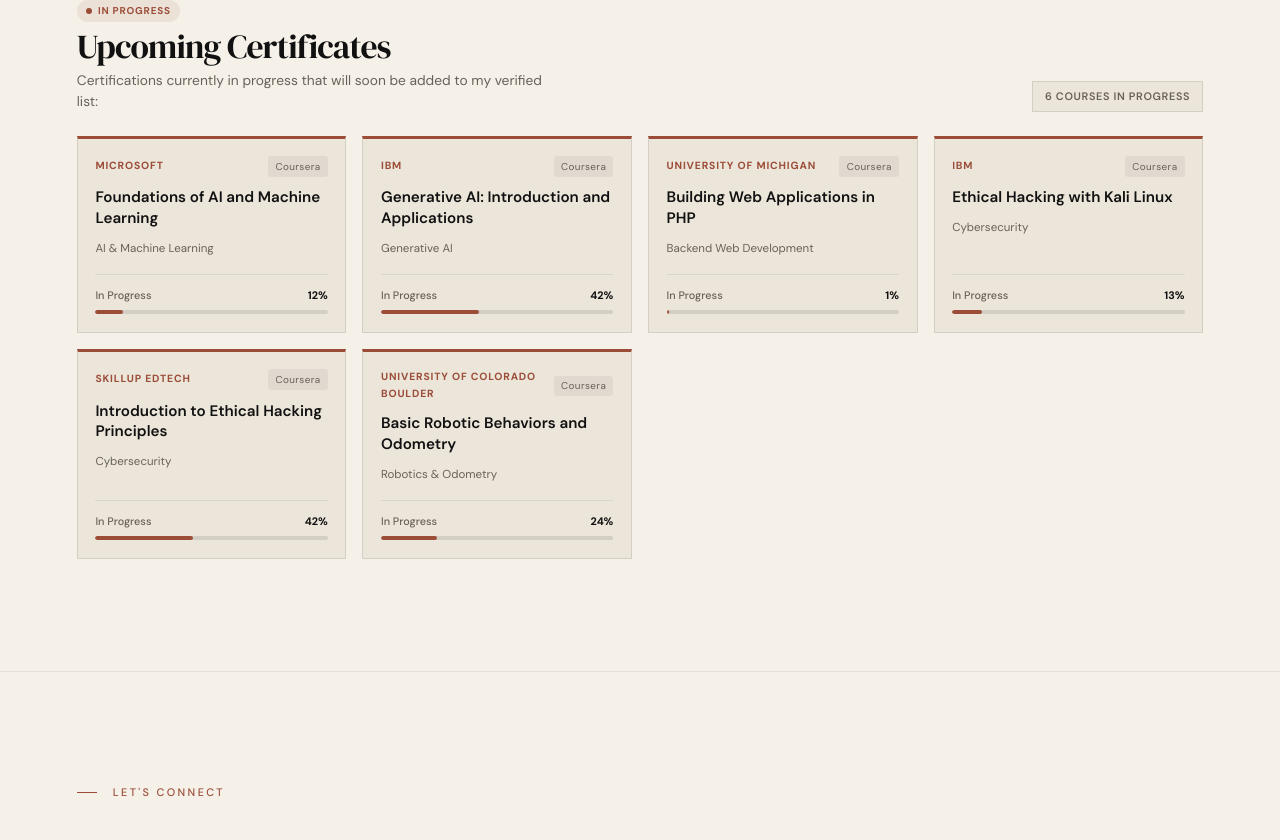
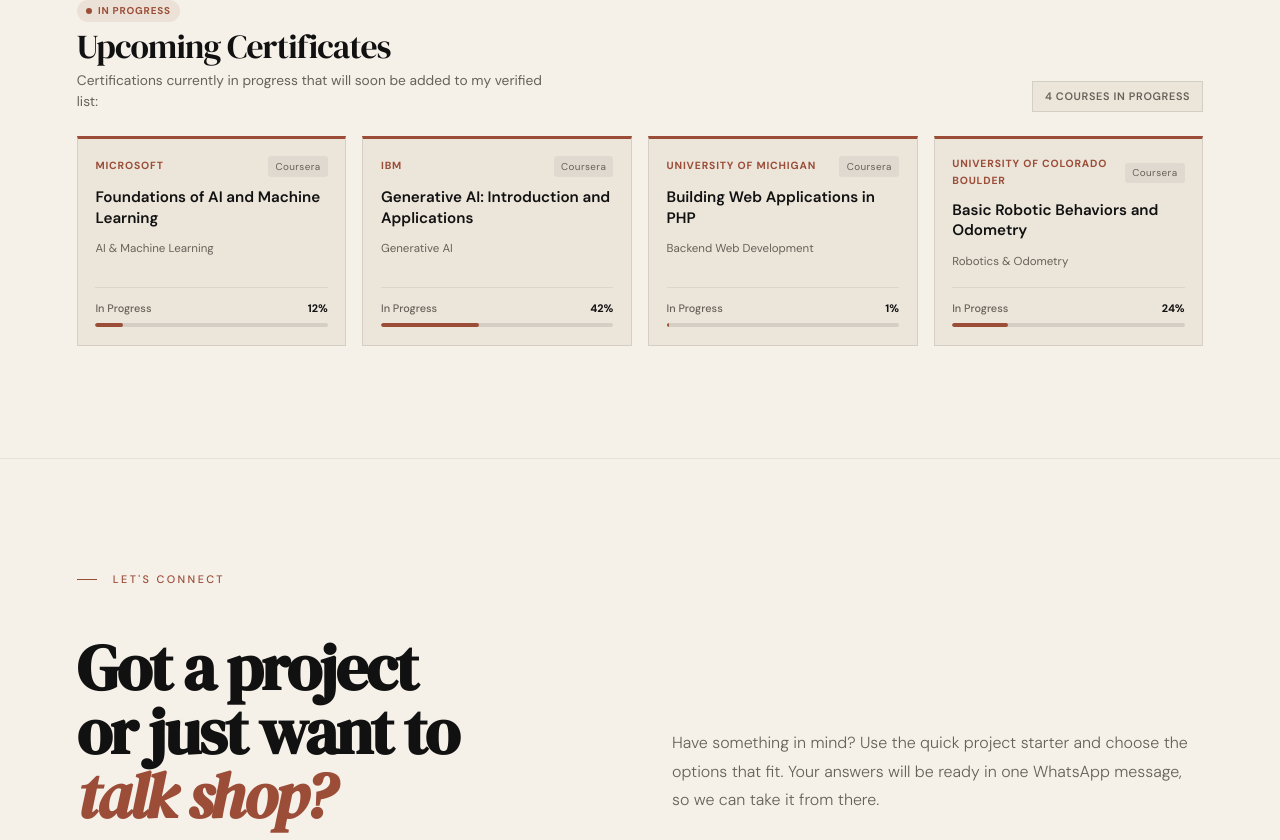
Before and after one commit to awelethomasjoshua619-gif/portfolio, a React (Vite) app: page / in a window 1280 px wide. Shown: the part 5880-6720 px from the top of the page. Built offline with nearby package versions, Linux system fonts and the light colour scheme; a web font is replaced by a local one.

Commit message:
Remove cybersecurity courses from portfolio

```diff
--- a/src/components/Certificate.jsx
+++ b/src/components/Certificate.jsx
@@ -43,20 +43,6 @@ const UPCOMING_CERTIFICATES = [
     issuer: 'University of Michigan',
     field: 'Backend Web Development',
     progress: 1,
-    platform: 'Coursera',
-  },
-  {
-    title: 'Ethical Hacking with Kali Linux',
-    issuer: 'IBM',
-    field: 'Cybersecurity',
-    progress: 13,
-    platform: 'Coursera',
-  },
-  {
-    title: 'Introduction to Ethical Hacking Principles',
-    issuer: 'SkillUp EdTech',
-    field: 'Cybersecurity',
-    progress: 42,
     platform: 'Coursera',
   },
   {
```
